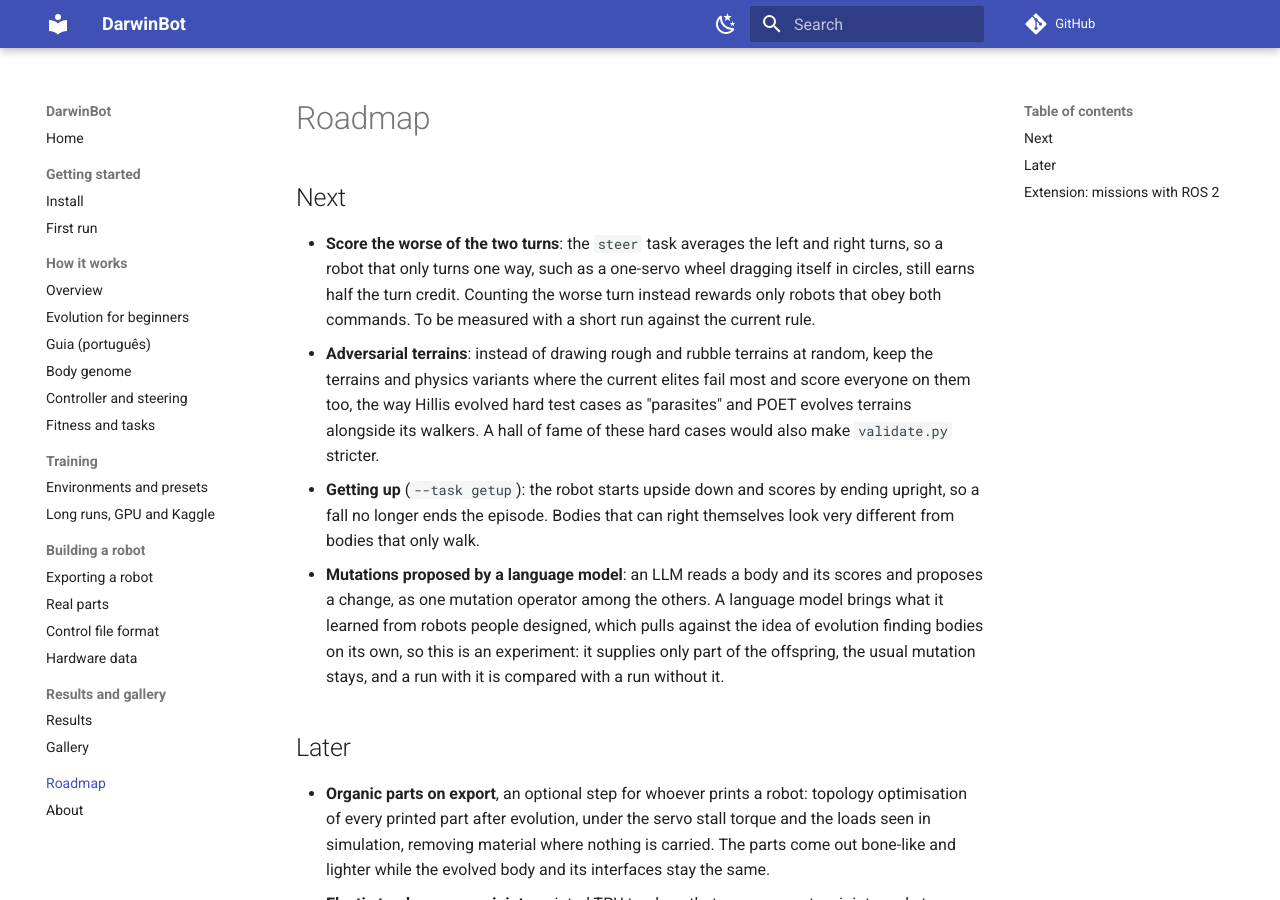
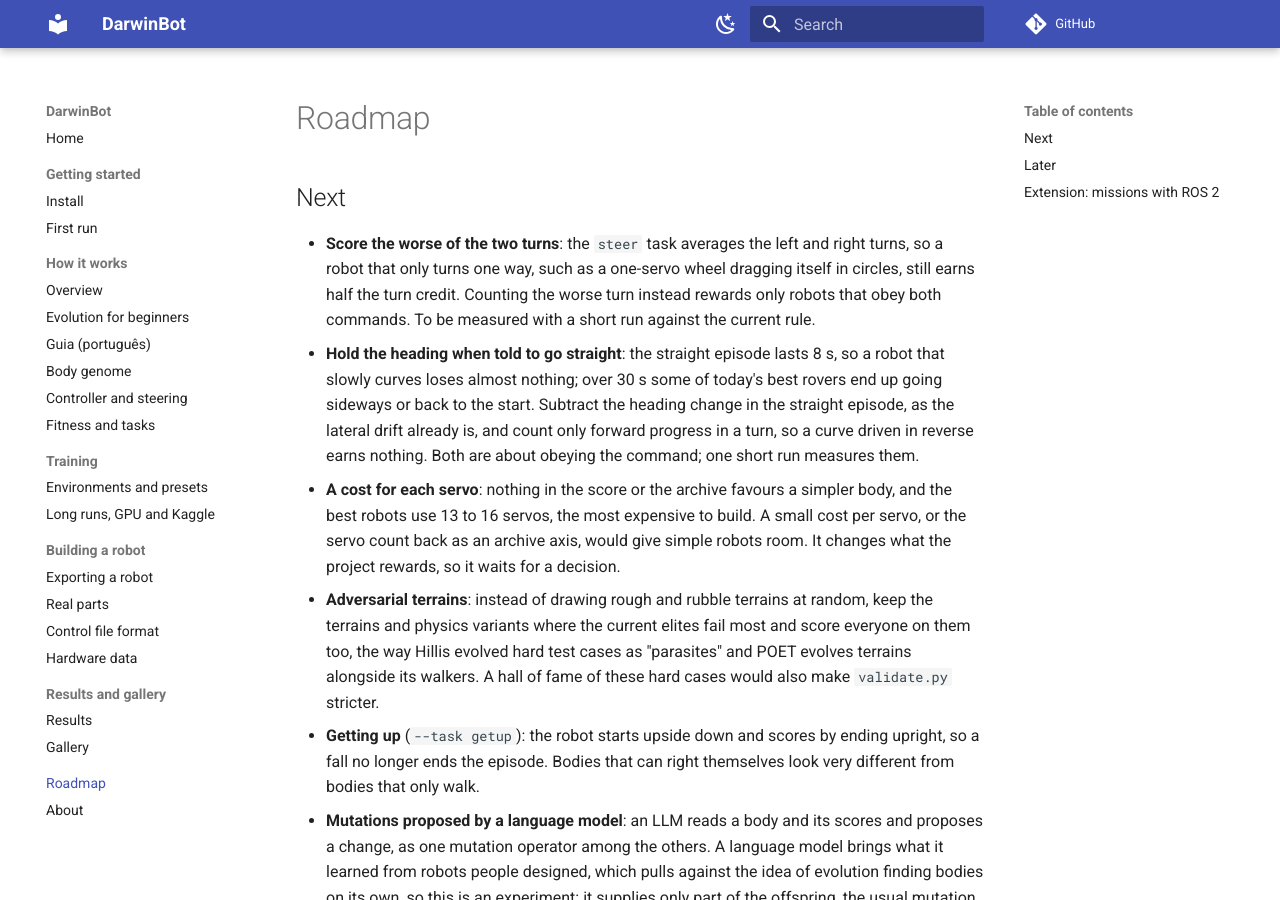
Before and after one commit to mpena2099/darwinbot, an MkDocs documentation site: the page built from docs/roadmap.md, in a window 1280 px wide and 900 px high. Built offline with MkDocs 1.6.1 and Material for MkDocs 9.7.7, drawn with Linux system fonts in a browser that asks for light colours; comment, search, counter and statistics services are not loaded.

Commit message:
Roadmap: hold the heading when going straight, a cost per servo

```diff
--- a/docs/roadmap.md
+++ b/docs/roadmap.md
@@ -7,6 +7,17 @@
   dragging itself in circles, still earns half the turn credit. Counting the
   worse turn instead rewards only robots that obey both commands. To be
   measured with a short run against the current rule.
+- **Hold the heading when told to go straight**: the straight episode lasts
+  8 s, so a robot that slowly curves loses almost nothing; over 30 s some of
+  today's best rovers end up going sideways or back to the start. Subtract the
+  heading change in the straight episode, as the lateral drift already is, and
+  count only forward progress in a turn, so a curve driven in reverse earns
+  nothing. Both are about obeying the command; one short run measures them.
+- **A cost for each servo**: nothing in the score or the archive favours a
+  simpler body, and the best robots use 13 to 16 servos, the most expensive
+  to build. A small cost per servo, or the servo count back as an archive
+  axis, would give simple robots room. It changes what the project rewards, so
+  it waits for a decision.
 - **Adversarial terrains**: instead of drawing rough and rubble terrains at
   random, keep the terrains and physics variants where the current elites fail
   most and score everyone on them too, the way Hillis evolved hard test cases
```
